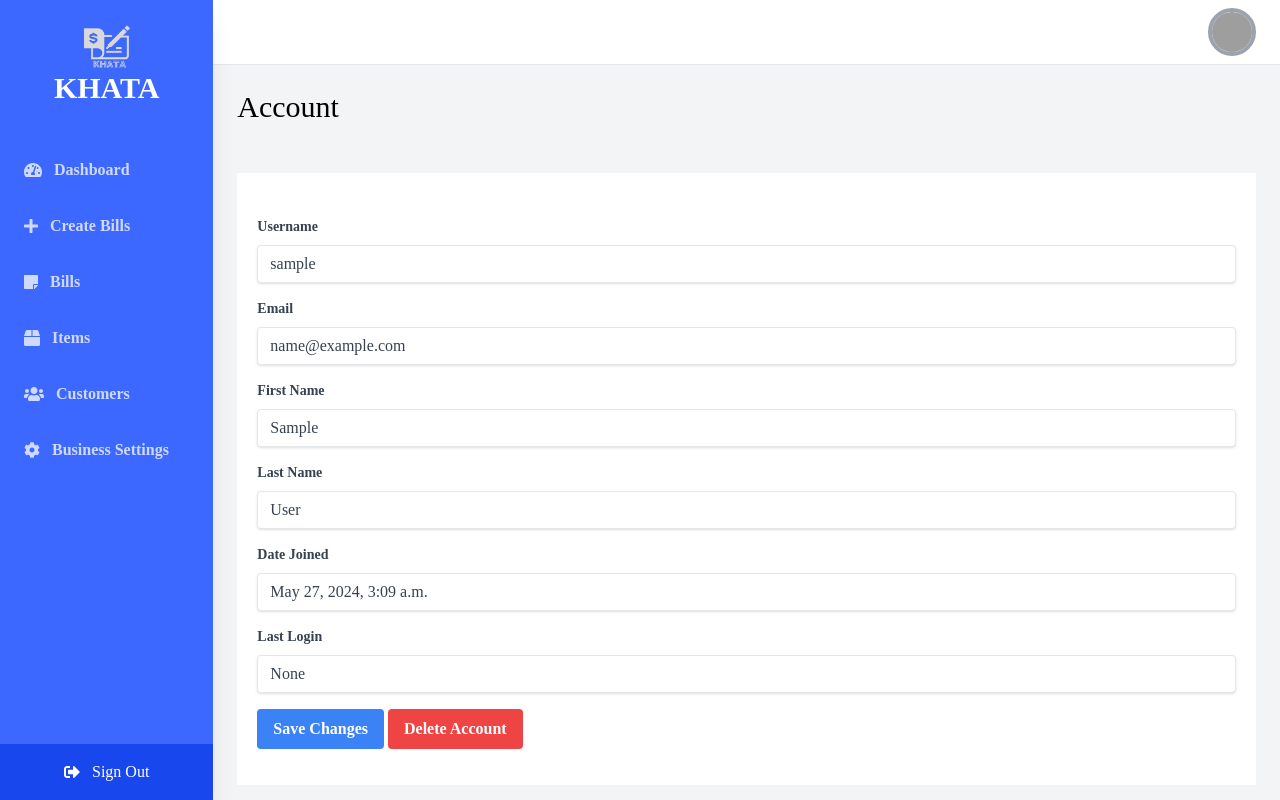
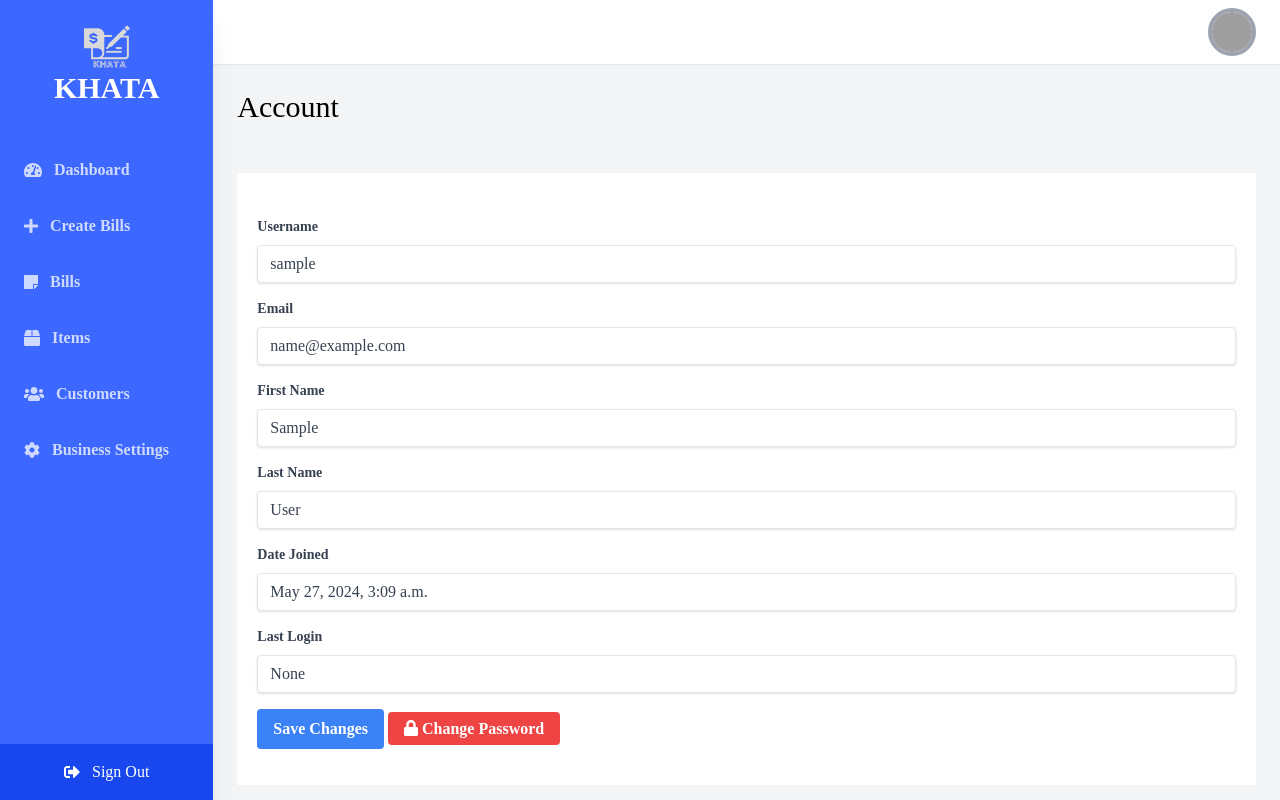
Before and after one commit to PrimChim/BMS, a Django app: page /account/ in a window 1280 px wide. Run offline with Django 5.2, Linux system fonts and the light colour scheme; the visitor is signed in with stand-in values (Sample User, id 1); style sheets or scripts are compiled from the project's sources; some libraries are stand-ins or nearby versions; grey boxes are pictures that could not be loaded.

Commit message:
change password feature added in accounts page

```diff
--- a/static/users/js/account.js
+++ b/static/users/js/account.js
@@ -1,17 +1,60 @@
 let profileForm = document.getElementById('profile-form');
 
-profileForm.addEventListener('submit', function(e) {
+profileForm.addEventListener('submit', function (e) {
     e.preventDefault();
     let formData = new FormData(profileForm);
     fetch('/api/change-profile-details', {
         method: 'POST',
         body: formData
     }).then(response => response.json())
-    .then(data => {
-        if (data.success) {
-            alert(data.success);
-        } else {
-            alert(data.error);
+        .then(data => {
+            if (data.success) {
+                alertify.set('notifier', 'position', 'top-right');
+                alertify.set('notifier', 'delay', 3);
+                alertify.success(data.success);
+            } else {
+                alertify.set('notifier', 'position', 'top-right');
+                alertify.set('notifier', 'delay', 3);
+                alertify.error(data.error);
+            }
+        });
+});
+
+let passwordForm = document.getElementById('password-form');
+let passwordModal = document.querySelector('[password-modal]');
+
+function openForm() {
+    passwordModal.showModal();
+}
+
+function closeForm() {
+    passwordModal.close();
+}
+
+passwordForm.addEventListener('submit', function (e) {
+    e.preventDefault();
+    let formData = new FormData(passwordForm);
+    passwordForm.reset();
+    passwordModal.close();
+    fetch('/api/change-profile-details?change_password=True', {
+        method: 'POST',
+        body: formData,
+        headers: {
+            'X-CSRFToken': document.querySelector('input[name="csrfmiddlewaretoken"]').value
         }
-    });
+    }).then(response => response.json())
+        .then(data => {
+            if (data.success) {
+                alertify.set('notifier', 'position', 'top-right');
+                alertify.set('notifier', 'delay', 3);
+                alertify.success(data.success);
+            } else {
+                alertify.set('notifier', 'position', 'top-right');
+                alertify.set('notifier', 'delay', 3);
+                alertify.error(data.error);
+            }
+        });
+    setTimeout(function () {
+        window.location.reload();
+    }, 2000);
 });
--- a/users/templates/users/account.html
+++ b/users/templates/users/account.html
@@ -16,48 +16,91 @@
                         <form class="flex flex-col p-5" id="profile-form">
                             {% csrf_token %}
                             <div class="mb-4">
-                                <label for="username" class="block text-gray-700 text-sm font-bold mb-2">Username</label>
+                                <label for="username"
+                                    class="block text-gray-700 text-sm font-bold mb-2">Username</label>
                                 <input type="text" id="username" name="username" value="{{ user.username }}"
-                                    class="shadow appearance-none border rounded w-full py-2 px-3 text-gray-700 leading-tight focus:outline-none focus:shadow-outline" >
+                                    class="shadow appearance-none border rounded w-full py-2 px-3 text-gray-700 leading-tight focus:outline-none focus:shadow-outline">
                             </div>
                             <div class="mb-4">
                                 <label for="email" class="block text-gray-700 text-sm font-bold mb-2">Email</label>
                                 <input type="email" id="email" name="email" value="{{ user.email }}"
-                                    class="shadow appearance-none border rounded w-full py-2 px-3 text-gray-700 leading-tight focus:outline-none focus:shadow-outline" >
+                                    class="shadow appearance-none border rounded w-full py-2 px-3 text-gray-700 leading-tight focus:outline-none focus:shadow-outline">
                             </div>
                             <div class="mb-4">
-                                <label for="first_name" class="block text-gray-700 text-sm font-bold mb-2">First Name</label>
+                                <label for="first_name" class="block text-gray-700 text-sm font-bold mb-2">First
+                                    Name</label>
                                 <input type="text" id="first_name" name="first_name" value="{{ user.first_name }}"
-                                    class="shadow appearance-none border rounded w-full py-2 px-3 text-gray-700 leading-tight focus:outline-none focus:shadow-outline" >
+                                    class="shadow appearance-none border rounded w-full py-2 px-3 text-gray-700 leading-tight focus:outline-none focus:shadow-outline">
                             </div>
                             <div class="mb-4">
-                                <label for="last_name" class="block text-gray-700 text-sm font-bold mb-2">Last Name</label>
+                                <label for="last_name" class="block text-gray-700 text-sm font-bold mb-2">Last
+                                    Name</label>
                                 <input type="text" id="last_name" name="last_name" value="{{ user.last_name }}"
-                                    class="shadow appearance-none border rounded w-full py-2 px-3 text-gray-700 leading-tight focus:outline-none focus:shadow-outline" >
+                                    class="shadow appearance-none border rounded w-full py-2 px-3 text-gray-700 leading-tight focus:outline-none focus:shadow-outline">
                             </div>
                             <div class="mb-4">
-                                <label for="date_joined" class="block text-gray-700 text-sm font-bold mb-2">Date Joined</label>
+                                <label for="date_joined" class="block text-gray-700 text-sm font-bold mb-2">Date
+                                    Joined</label>
                                 <input type="text" id="date_joined" name="date_joined" value="{{ user.date_joined }}"
-                                    class="shadow appearance-none border rounded w-full py-2 px-3 text-gray-700 leading-tight focus:outline-none focus:shadow-outline" readonly>
+                                    class="shadow appearance-none border rounded w-full py-2 px-3 text-gray-700 leading-tight focus:outline-none focus:shadow-outline"
+                                    readonly>
                             </div>
                             <div class="mb-4">
                                 <label for="last
                                     -login" class="block text-gray-700 text-sm font-bold mb-2">Last Login</label>
                                 <input type="text" id="last-login" name="last-login" value="{{ user.last_login }}"
-                                    class="shadow appearance-none border rounded w-full py-2 px-3 text-gray-700 leading-tight focus:outline-none focus:shadow-outline" readonly>
+                                    class="shadow appearance-none border rounded w-full py-2 px-3 text-gray-700 leading-tight focus:outline-none focus:shadow-outline"
+                                    readonly>
                             </div>
                             <div class="mb-4">
                                 <button id="save-changes-btn"
-                                    class="bg-blue-500 hover:bg-blue-700 text-white font-bold py-2 px-4 rounded focus:outline-none focus:shadow-outline">
+                                    class="bg-blue-500 hover:bg-blue-700 text-white font-bold py-2 px-4 rounded focus:outline-none focus:shadow-outline"
+                                    type="submit">
                                     Save Changes
                                 </button>
-                                <button id="delete-account-btn"
-                                    class="bg-red-500 hover:bg-red-700 text-white font-bold py-2 px-4 rounded focus:outline-none focus:shadow-outline">
-                                    Delete Account
+                                <a id="change-password-btn"
+                                    class="bg-red-500 hover:bg-red-700 text-white font-bold py-2 px-4 rounded focus:outline-none focus:shadow-outline"
+                                    onclick="openForm()">
+                                    <i class="fas fa-lock"></i>
+                                    Change Password
+                                </a>
+                            </div>
+                        </form>
+                    </div>
+                    <dialog password-modal>
+                        <form id="password-form" class="p-5">
+                            {% csrf_token %}
+                            <div class="mb-4">
+                                <label for="old-password" class="block text-gray-700 text-sm font-bold mb-2">Old
+                                    Password</label>
+                                <input type="password" id="old-password" name="old_password"
+                                    class="shadow appearance-none border rounded w-full py-2 px-3 text-gray-700 leading-tight focus:outline-none focus:shadow-outline">
+                            </div>
+                            <div class="mb-4">
+                                <label for="new-password" class="block text-gray-700 text-sm font-bold mb-2">New
+                                    Password</label>
+                                <input type="password" id="new-password" name="new_password"
+                                    class="shadow appearance-none border rounded w-full py-2 px-3 text-gray-700 leading-tight focus:outline-none focus:shadow-outline">
+                            </div>
+                            <div class="mb-4">
+                                <label for="confirm-password" class="block text-gray-700 text-sm font-bold mb-2">Confirm
+                                    Password</label>
+                                <input type="password" id="confirm-password" name="confirm_password"
+                                    class="shadow appearance-none border rounded w-full py-2 px-3 text-gray-700 leading-tight focus:outline-none focus:shadow-outline">
+                            </div>
+                            <div class="mb-4 flex justify-between">
+                                <button id="cancel-password-btn"
+                                    class="bg-red-500 hover:bg-red-700 text-white font-bold py-2 px-4 rounded focus:outline-none focus:shadow-outline" onclick="closeForm()">
+                                    Cancel
+                                </button>
+                                <button id="change-password-submit-btn"
+                                    class="bg-blue-500 hover:bg-blue-700 text-white font-bold py-2 px-4 rounded focus:outline-none focus:shadow-outline"
+                                    type="submit">
+                                    Confirm
                                 </button>
                             </div>
                         </form>
-                    </div>
+                    </dialog>
                 </div>
             </div>
         </div>
--- a/users/views.py
+++ b/users/views.py
@@ -191,6 +191,19 @@ def reset_password_api(request):
 @api_view(['POST'])
 def change_profile_details(request):
     if request.method == 'POST':
+        change_password = request.GET.get('change_password')
+        print(change_password)
+        if change_password:
+            old_password = request.data.get('old_password')
+            new_password = request.data.get('new_password')
+            user = request.user
+            if user.check_password(old_password):
+                user.set_password(new_password)
+                user.save()
+                login(request, user)
+                return Response({'success': 'Password Changed Successfully'}, status=status.HTTP_200_OK)
+            else:
+                return Response({'error': 'Invalid Old Password'}, status=status.HTTP_400_BAD_REQUEST)
         data = request.data.copy()
         user = request.user
         user.username = data.get('username')
```
